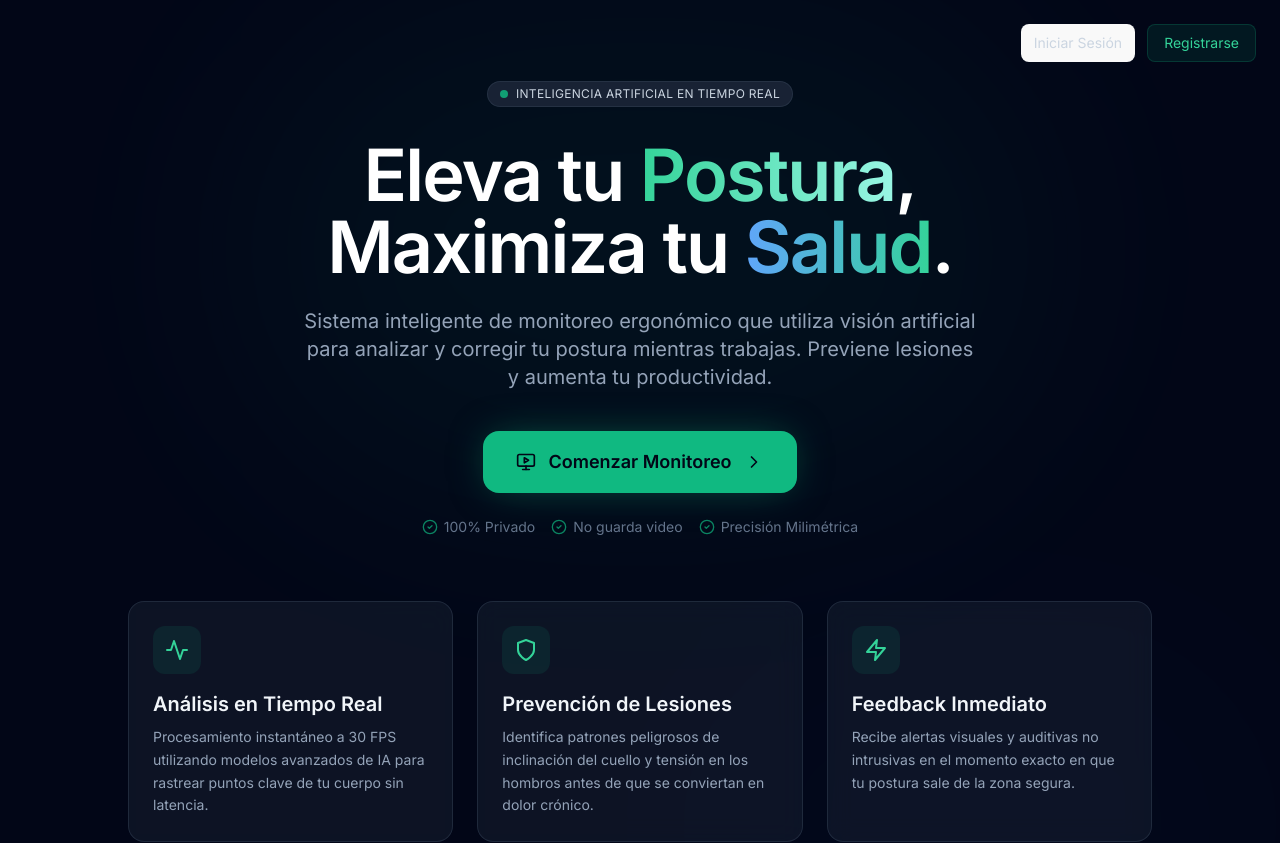
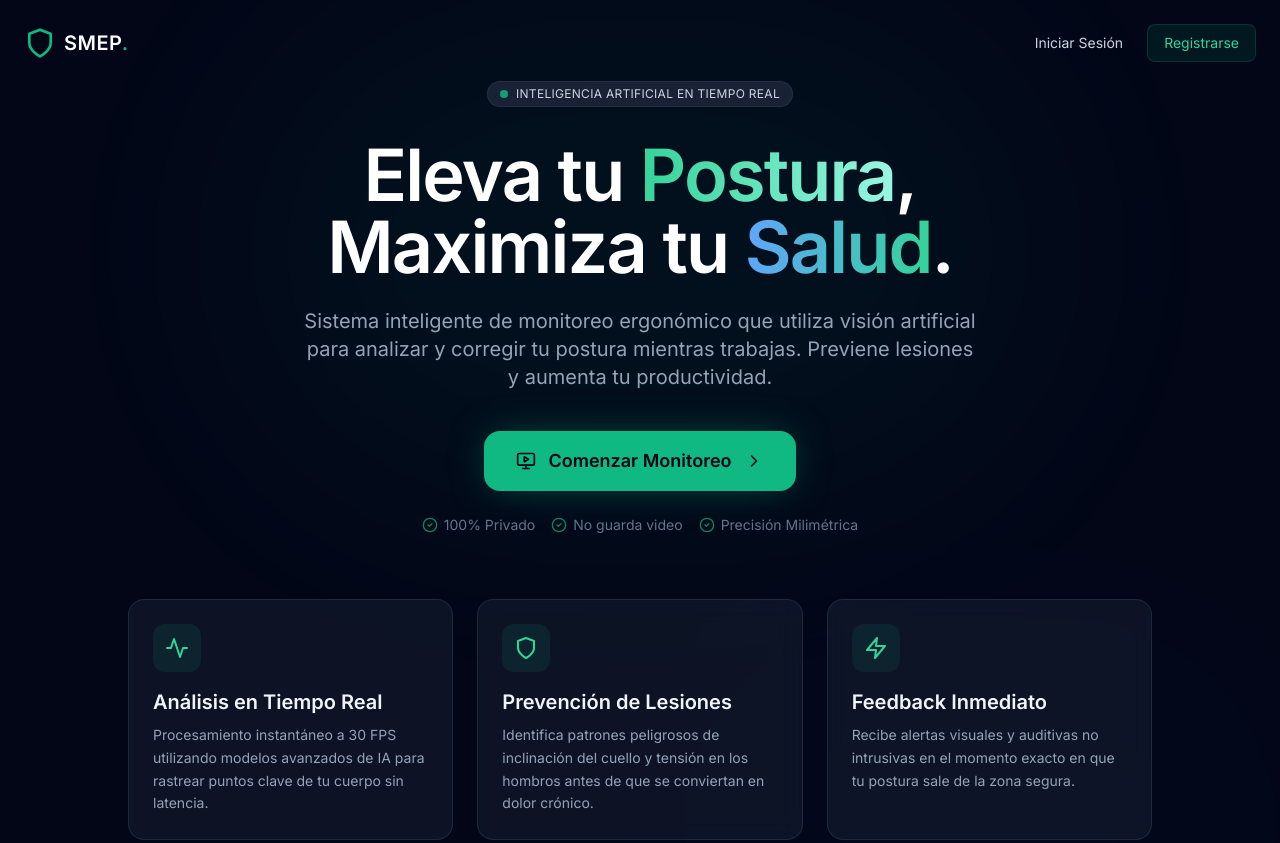
Before and after one commit to eladio14/sismoer, a React (Vite) app: page / in a window 1280 px wide. Shown: the top 843 px of the page. Built offline with nearby package versions, Linux system fonts and the light colour scheme.

Commit message:
mejorando landing

```diff
--- a/src/components/LandingPage.jsx
+++ b/src/components/LandingPage.jsx
@@ -42,8 +42,18 @@ const LandingPage = ({ onStart }) => {
     return (
         <div className="min-h-screen bg-slate-950 text-slate-200 selection:bg-emerald-500/30 font-inter overflow-x-hidden relative flex flex-col items-center justify-center pt-8 sm:pt-20 pb-12 px-4 sm:px-6 lg:px-8">
 
-            {/* Top Auth Bar */}
-            <div className="absolute top-0 right-0 p-4 sm:p-6 flex items-center gap-4 z-50">
+            {/* Header / Auth Bar */}
+            <header className="absolute top-0 inset-x-0 p-4 sm:p-6 flex items-center justify-between z-50 max-w-7xl mx-auto w-full">
+                {/* Logo Area */}
+                <div className="flex items-center gap-2">
+                    <Shield className="w-8 h-8 text-emerald-500" />
+                    <span className="font-outfit font-bold text-xl tracking-wide hidden sm:block text-white">
+                        SMEP<span className="text-emerald-500">.</span>
+                    </span>
+                </div>
+
+                {/* Auth Area */}
+                <div className="flex items-center gap-4">
                     {user ? (
                         <div className="flex items-center gap-4 bg-slate-900/80 backdrop-blur-md px-4 py-2 rounded-full border border-slate-800">
                             <div className="flex items-center gap-2">
@@ -75,6 +85,7 @@ const LandingPage = ({ onStart }) => {
                         </div>
                     )}
                 </div>
+            </header>
 
             {/* Background Effects */}
             <div className="absolute top-0 left-1/2 -translate-x-1/2 w-[800px] h-[500px] bg-emerald-500/20 rounded-full blur-[120px] opacity-30 pointer-events-none" />
--- a/src/index.css
+++ b/src/index.css
@@ -46,44 +46,6 @@ body {
 #root {
     width: 100%;
     height: 100%;
-}
-
-
-h1 {
-    font-size: 3.2em;
-    line-height: 1.1;
-}
-
-button {
-    border-radius: 8px;
-    border: 1px solid transparent;
-    padding: 0.6em 1.2em;
-    font-size: 1em;
-    font-weight: 500;
-    font-family: inherit;
-    background-color: #1a1a1a;
-    cursor: pointer;
-    transition: border-color 0.25s;
-}
-
-button:hover {
-    border-color: #646cff;
-}
-
-button:focus,
-button:focus-visible {
-    outline: 4px auto -webkit-focus-ring-color;
-}
-
-@media (prefers-color-scheme: light) {
-    :root {
-        color: #213547;
-        background-color: #ffffff;
-    }
-
-    button {
-        background-color: #f9f9f9;
-    }
 }
 
 .glass {
```
Lines whose indentation alone changed are shown as unchanged.
